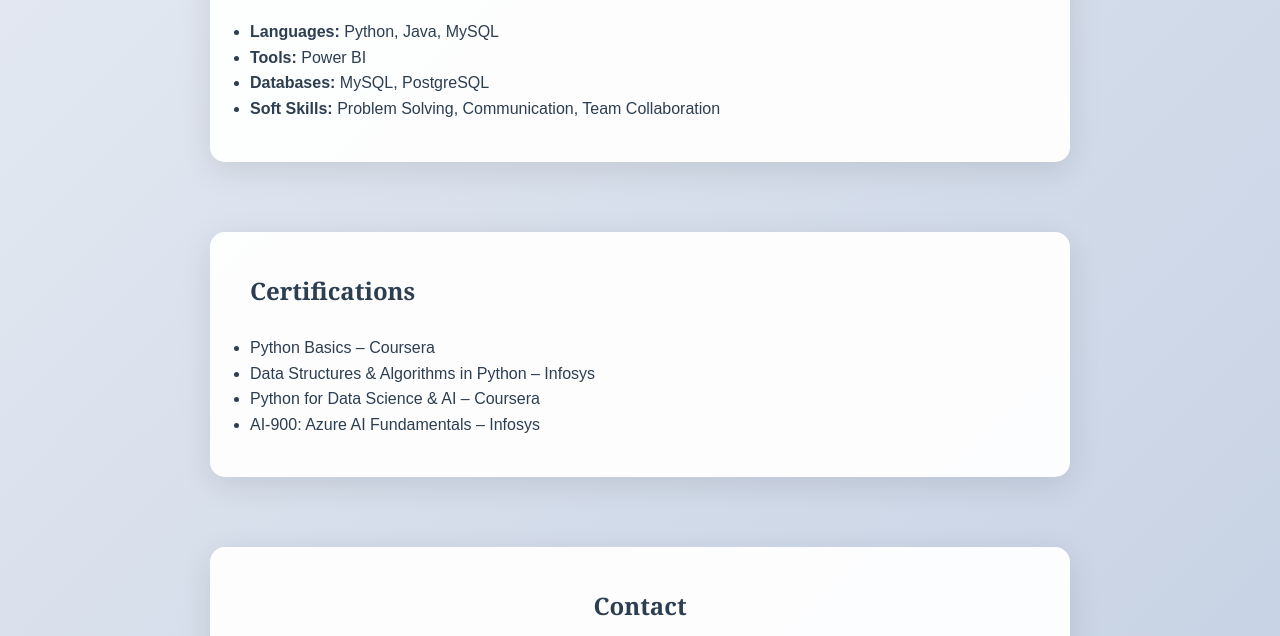
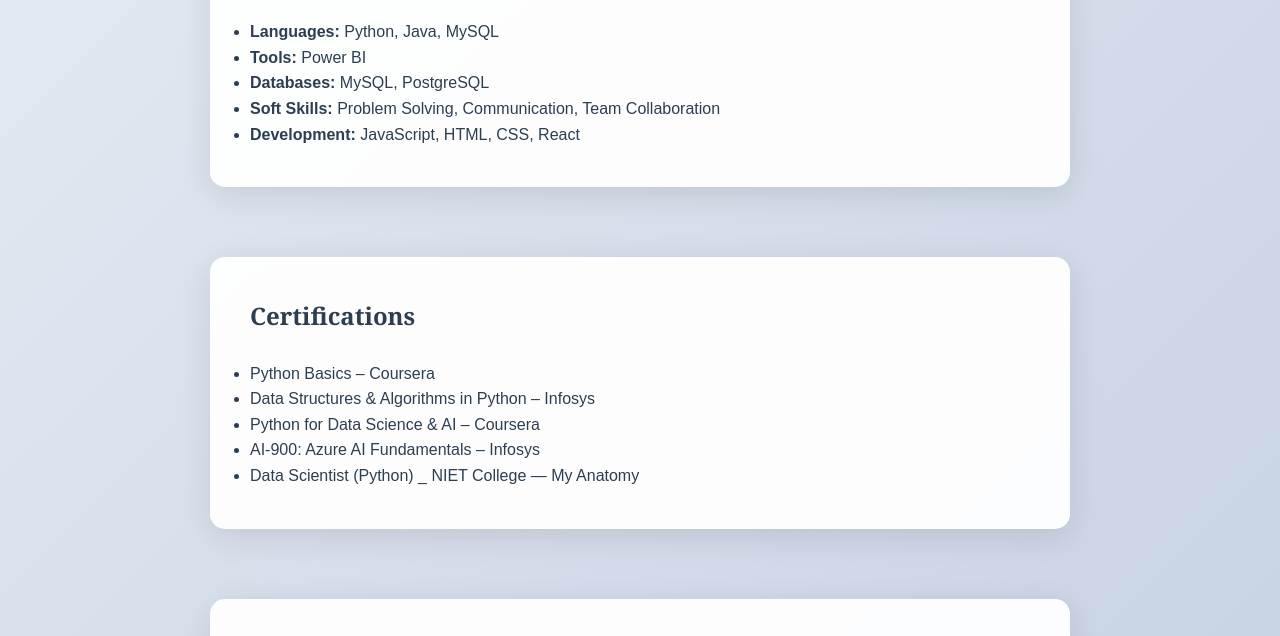
Before and after one commit to saumya2005/my_final_year_portfolio, a plain HTML site: page index.html in a window 1280 px wide. Shown: the part 1340-1976 px from the top of the page. Drawn offline with Linux system fonts and the light colour scheme; a web font is replaced by a local one.

Commit message:
Update index.html

```diff
--- a/index.html
+++ b/index.html
@@ -187,6 +187,7 @@ View on GitHub
 <li><strong>Tools:</strong> Power BI</li>
 <li><strong>Databases:</strong> MySQL, PostgreSQL</li>
 <li><strong>Soft Skills:</strong> Problem Solving, Communication, Team Collaboration</li>
+<li><strong>Development: </strong>JavaScript, HTML, CSS, React</li>
 </ul>
 </section>
 
@@ -197,6 +198,7 @@ View on GitHub
 <li>Data Structures & Algorithms in Python – Infosys</li>
 <li>Python for Data Science & AI – Coursera</li>
 <li>AI-900: Azure AI Fundamentals – Infosys</li>
+<li>Data Scientist (Python) _ NIET College  — My Anatomy</li>
 </ul>
 </section>
 
```
